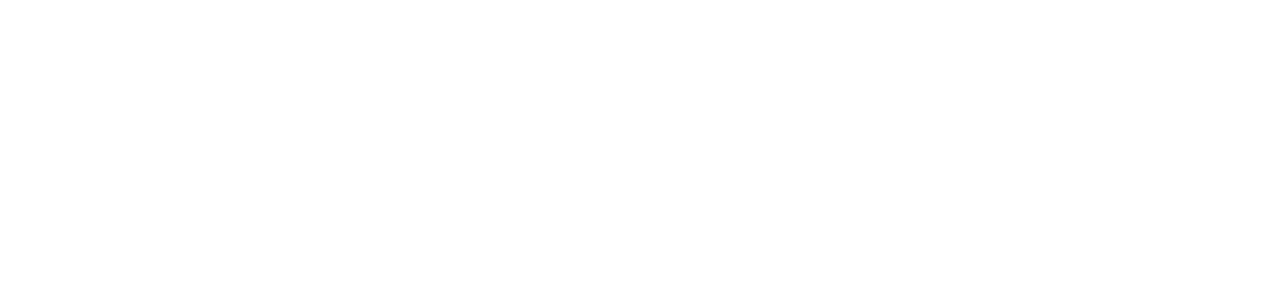
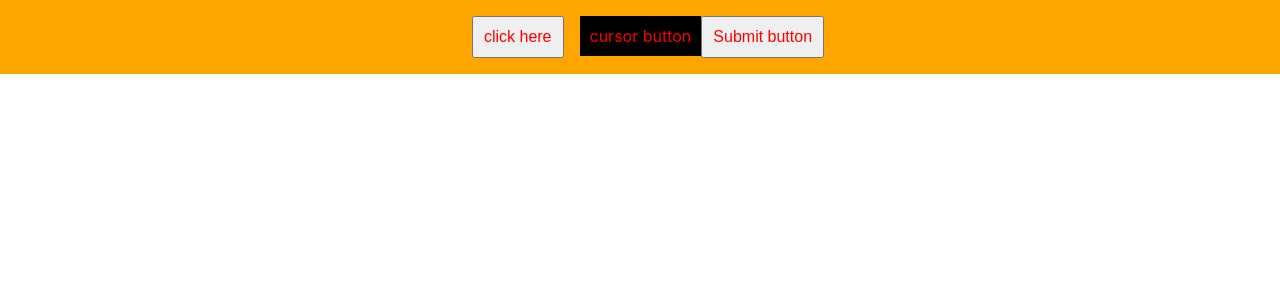
Before and after one commit to nandan95/react-redux-toolkit, a React (Create React App) app: page / in a window 1280 px wide. Shown: the top 300 px of the page. Built offline with nearby package versions, Linux system fonts and the light colour scheme.

Commit message:
styled component

```diff
--- a/package.json
+++ b/package.json
@@ -9,6 +9,7 @@
     "react": "^18.2.0",
     "react-dom": "^18.2.0",
     "react-scripts": "5.0.1",
+    "styled-components": "^6.1.13",
     "web-vitals": "^2.1.4"
   },
   "scripts": {
--- a/src/App.js
+++ b/src/App.js
@@ -1,12 +1,23 @@
 
 import './App.css';
+import React from 'react'
+import { CursorButton, StyledButton, SubmitButton } from './styledComponent/Button';
 
 function App() {
   return (
-    <div className="App">
-
+    <div className="App" style={{backgroundColor:'orange'}}>
+      <StyledButton margin={'16px'} variant ={false}>
+        click here
+        </StyledButton>
+        <CursorButton as='a' variant ='true'>
+          cursor button
+        </CursorButton>
+        <SubmitButton>
+          Submit button
+        </SubmitButton>
     </div>
   );
 }
 
+
 export default App;
--- /dev/null
+++ b/src/styledComponent/Button.js
@@ -0,0 +1,19 @@
+import styled from "styled-components"
+
+export  const StyledButton = styled.button`
+color: red;
+font-size: 16px;
+padding: 10px;
+margin: ${({margin})=>{return margin}};
+&:hover{
+background-color:${({variant})=>  variant ? 'white':'purple'}
+`;
+
+export const CursorButton = styled(StyledButton)`
+cursor: pointer;
+background-color: black;
+`
+
+export const SubmitButton = styled(StyledButton).attrs({
+    type: 'submit'
+})``;
```
Also changed, not shown: 2 other files (tests, documents, lock files or other folders).
